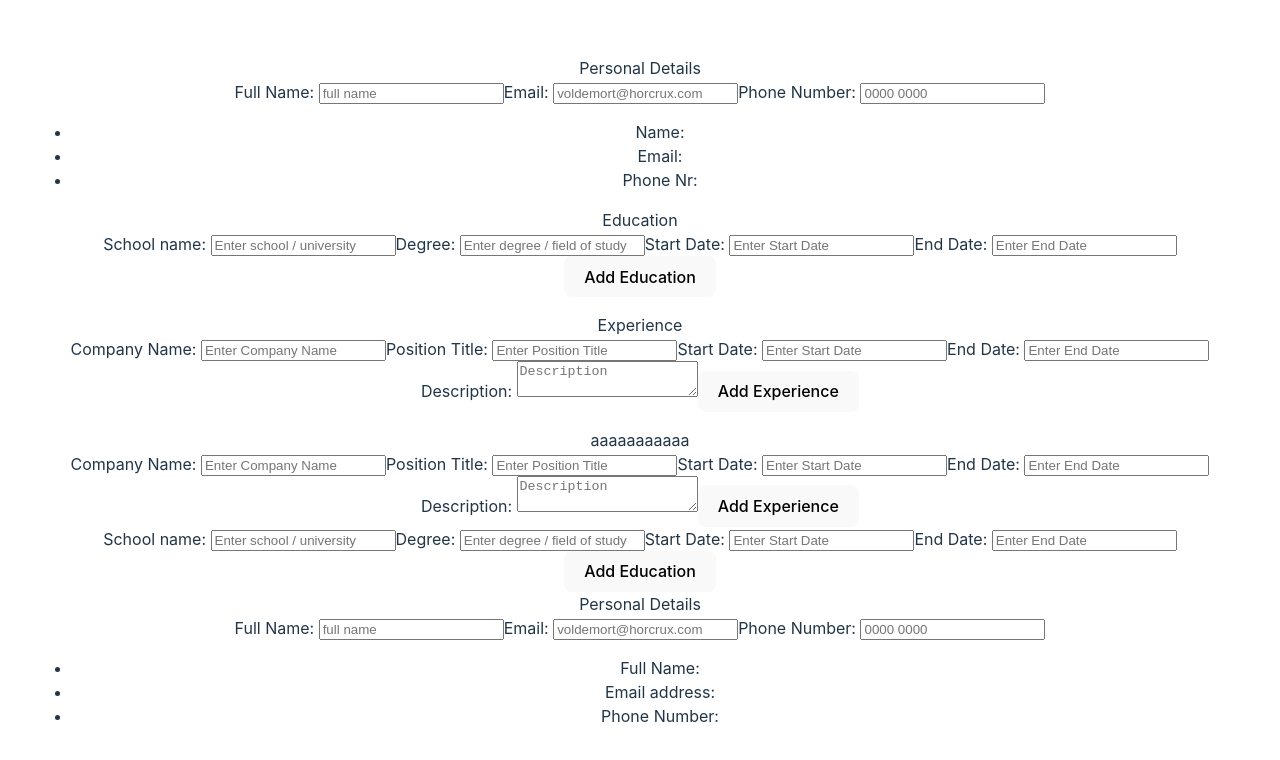
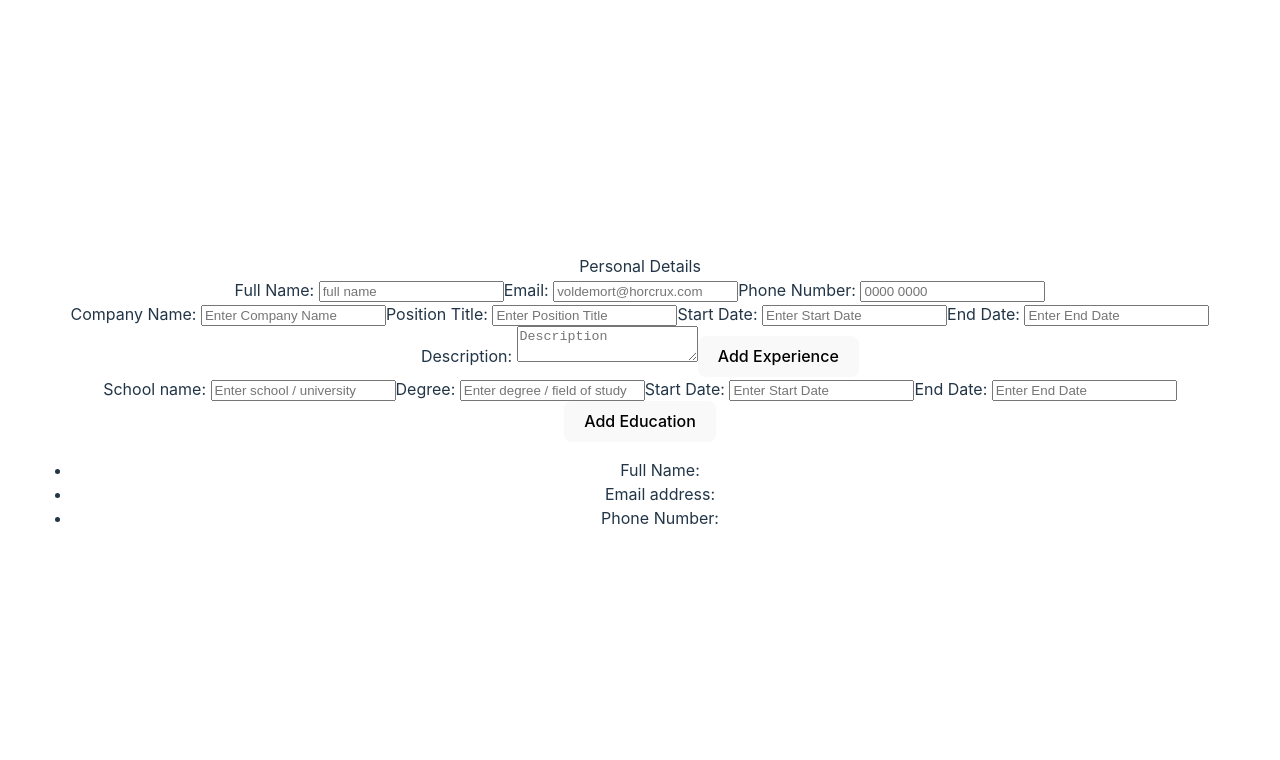
Before and after one commit to magic-doggo/cv-application, a React (Vite) app: page / in a window 1280 px wide. Shown: the top 760 px of the page. Built offline with nearby package versions, Linux system fonts and the light colour scheme.

Commit message:
Fix issue where the rendered lists were 1 letter behind the form state

```diff
--- a/src/App.jsx
+++ b/src/App.jsx
@@ -10,10 +10,9 @@ import { CVPage } from './components/CVInfo'
 function App() {
   return (
     <>
-      <PersonalDetails></PersonalDetails>
+      {/* <PersonalDetails></PersonalDetails>
       <Education></Education>
-      <PracticalExperience></PracticalExperience>
-      <div>aaaaaaaaaaa</div>
+      <PracticalExperience></PracticalExperience> */}
       <CVPage></CVPage>
     </>
   )
--- a/src/components/CVInfo.jsx
+++ b/src/components/CVInfo.jsx
@@ -21,14 +21,23 @@ export function CVPage() {
     }
 
     function addPersonalDetails(entry) {
-        setPersonalDetails(entry)
+        setPersonalDetails(entry);
     }
 
     return (
         <div>
+            <PersonalDetailsForm addPersonalDetailsEntry={addPersonalDetails}></PersonalDetailsForm>
             <PracticalExperienceForm addExperienceEntry={addExperience}></PracticalExperienceForm>
             <EducationForm addEducationEntry={addEducation}></EducationForm>
-            <PersonalDetailsForm addPersonalDetailsEntry={addPersonalDetails}></PersonalDetailsForm>
+
+            <div>
+                <ul>
+                    <li>Full Name: {personalDetails.fullName}</li>
+                    <li>Email address: {personalDetails.email}</li>
+                    <li>Phone Number: {personalDetails.phoneNumber}</li>
+                </ul>
+            </div>
+
             <ul>
                 {experienceEntries.map(experience => (
                     <li key={experience.id}>
@@ -59,18 +68,10 @@ export function CVPage() {
                                     edu.id !== education.id
                                 )
                             )
-                        }}>Delete {education.degree}</button>
+                        }}>Delete {education.school}</button>
                     </li>
                 ))}
             </ul>
-
-            <div>
-                <ul>
-                    <li>Full Name: {personalDetails.fullName}</li>
-                    <li>Email address: {personalDetails.email}</li>
-                    <li>Phone Number: {personalDetails.phoneNumber}</li>
-                </ul>
-            </div>
         </div>
     )
 }
--- a/src/components/PersonalDetailsForm.jsx
+++ b/src/components/PersonalDetailsForm.jsx
@@ -6,28 +6,32 @@ export default function PersonalDetailsForm({addPersonalDetailsEntry}) {
     const [phoneNumber, setPhoneNumber] = useState('');
 
     function handleNameChange(e) {
+        let currentName = e.target.value;
         setFullName(e.target.value);
+        console.log(currentName)
         addPersonalDetailsEntry({
-            fullName,
+            fullName: currentName,
             email,
             phoneNumber
         })
     }
     function handleEmailChange(e) {
+        let currentEmail = e.target.value;
         setEmail(e.target.value);
         addPersonalDetailsEntry({
             fullName,
-            email,
+            email: currentEmail,
             phoneNumber
         })
     }
 
     function handlePhoneNumberChange(e) {
+        let currentPhoneNumber = e.target.value;
         setPhoneNumber(e.target.value);
         addPersonalDetailsEntry({
             fullName,
             email,
-            phoneNumber
+            phoneNumber: currentPhoneNumber
         })
     }
 
```
